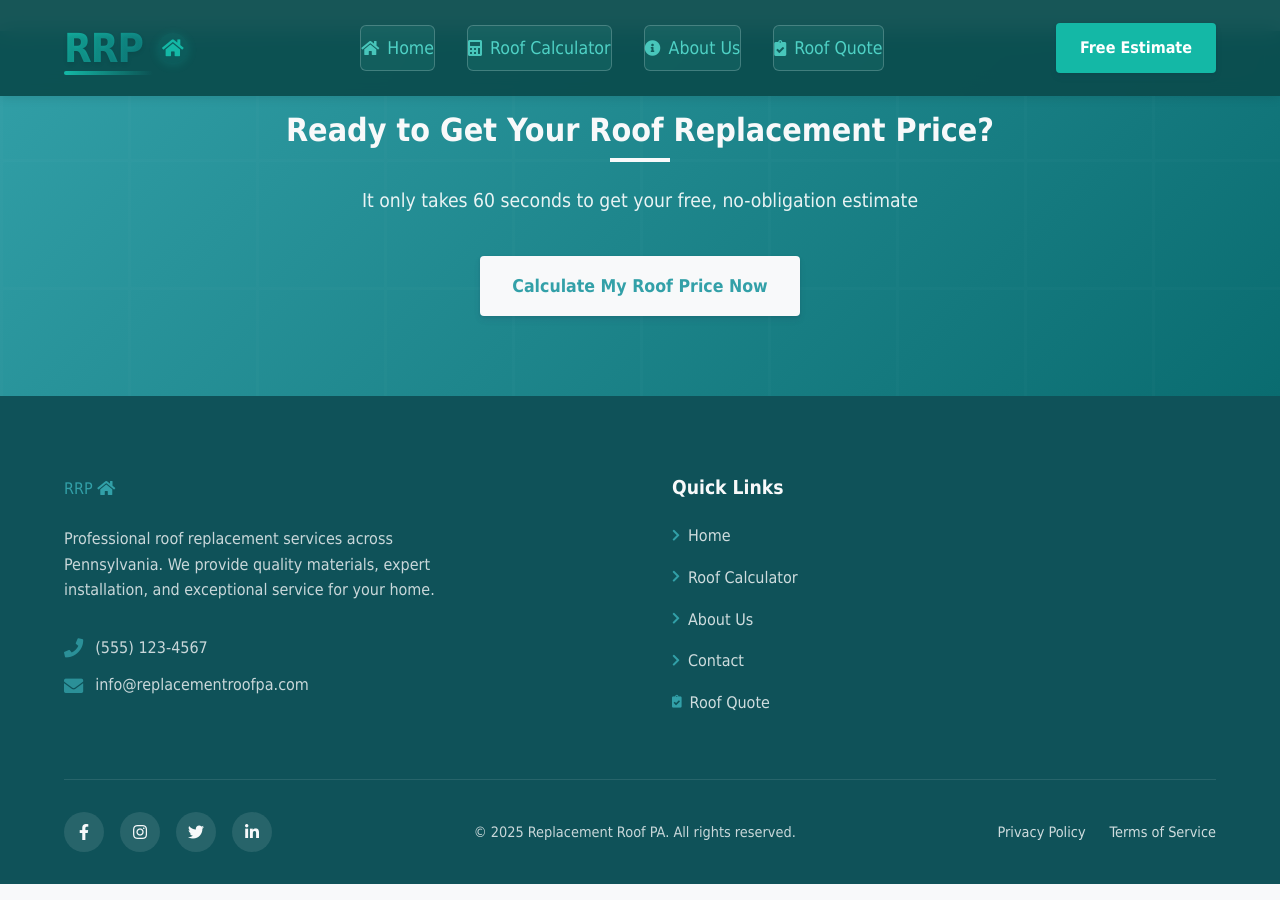
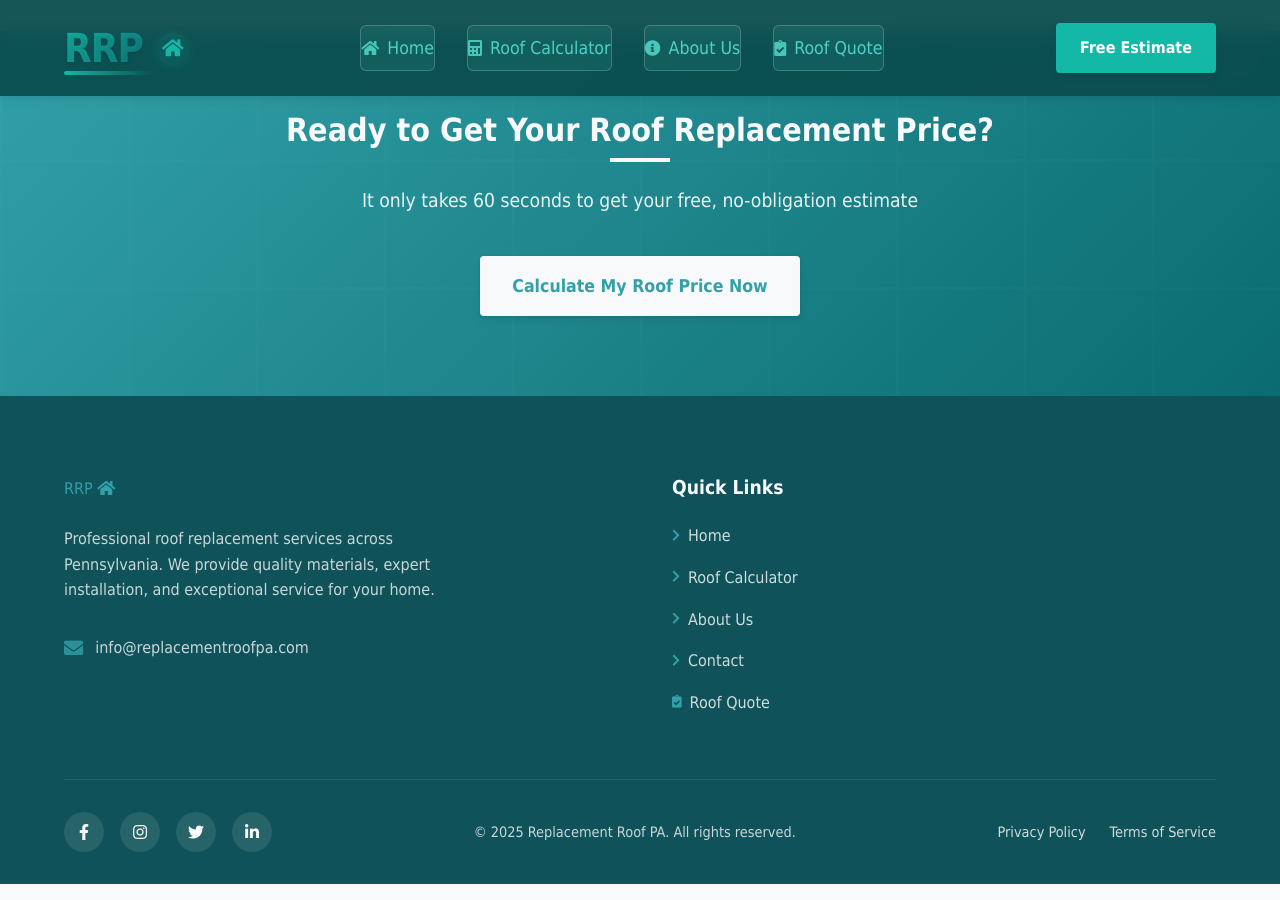
Before and after one commit to tim-amredev/replacement-roof-pa, a Jekyll site: the page built from index.html, in a window 1280 px wide and 900 px high, scrolled down 2013 px. Built offline with Jekyll 4.4.1, drawn with Linux system fonts in a browser that asks for light colours; some web fonts are replaced.

Commit message:
Update footer.html

```diff
--- a/_includes/footer.html
+++ b/_includes/footer.html
@@ -10,7 +10,6 @@
     </div>
     <p>Professional roof replacement services across Pennsylvania. We provide quality materials, expert installation, and exceptional service for your home.</p>
     <div class="footer-contact">
-      <p><i class="fas fa-phone"></i> <a href="tel:{{ site.phone }}">{{ site.phone }}</a></p>
       <p><i class="fas fa-envelope"></i> <a href="mailto:info@replacementroofpa.com">info@replacementroofpa.com</a></p>
     </div>
   </div>
```
